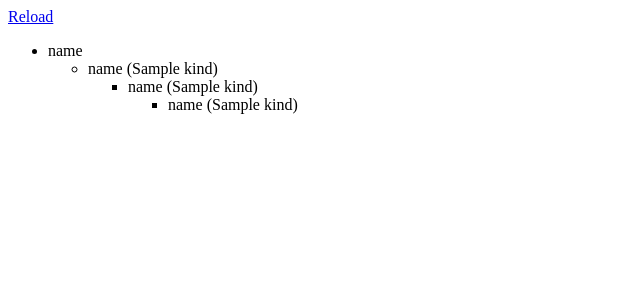
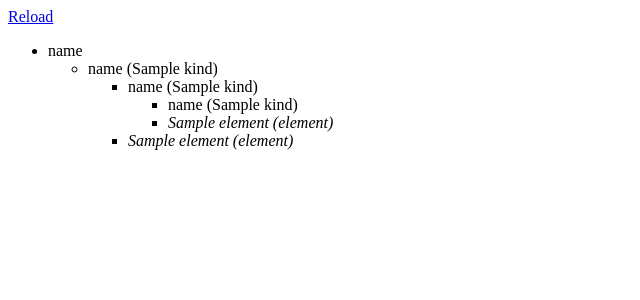
Before and after one commit to cohoe/guyana, a Flask app: page / in a window 1280 px wide. Shown: the top 300 px of the page, without its empty margins (0-640 px from the left). Run offline with Flask 2, Linux system fonts and the light colour scheme; a database or web service that is not in the repository returns one stand-in record (values such as "Sample title"); data that the repository does not hold is empty.

Commit message:
improve tree implies

```diff
--- a/templates/ingredients/tree/node.html
+++ b/templates/ingredients/tree/node.html
@@ -6,5 +6,12 @@
         {% for child_node in node.get(tag).children %}
             {{ _render_node(child_node) | safe }}
         {% endfor %}
+        {% if data.get('elements') %}
+        <ul>
+        {% for element_node in data.get('elements') %}
+            <li><i>{{ element_node }} (element)</i></li>
+        {% endfor %}
+        </ul>
+        {% endif %}
     </li>
 </ul>
```
